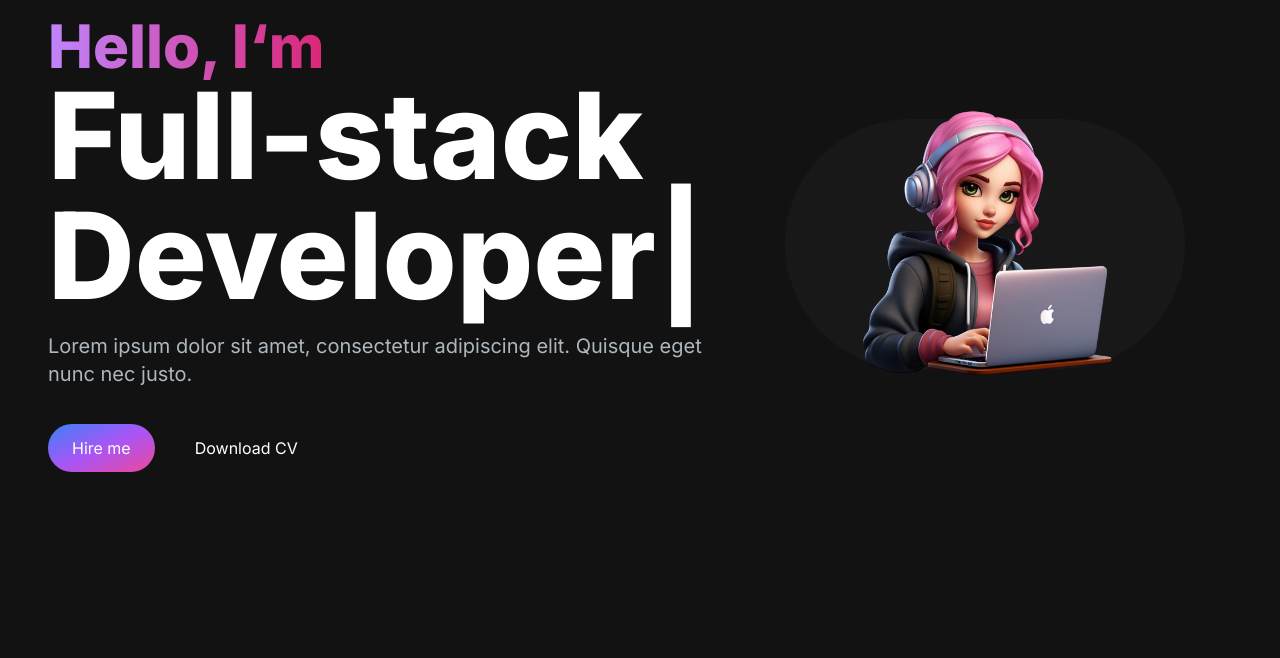
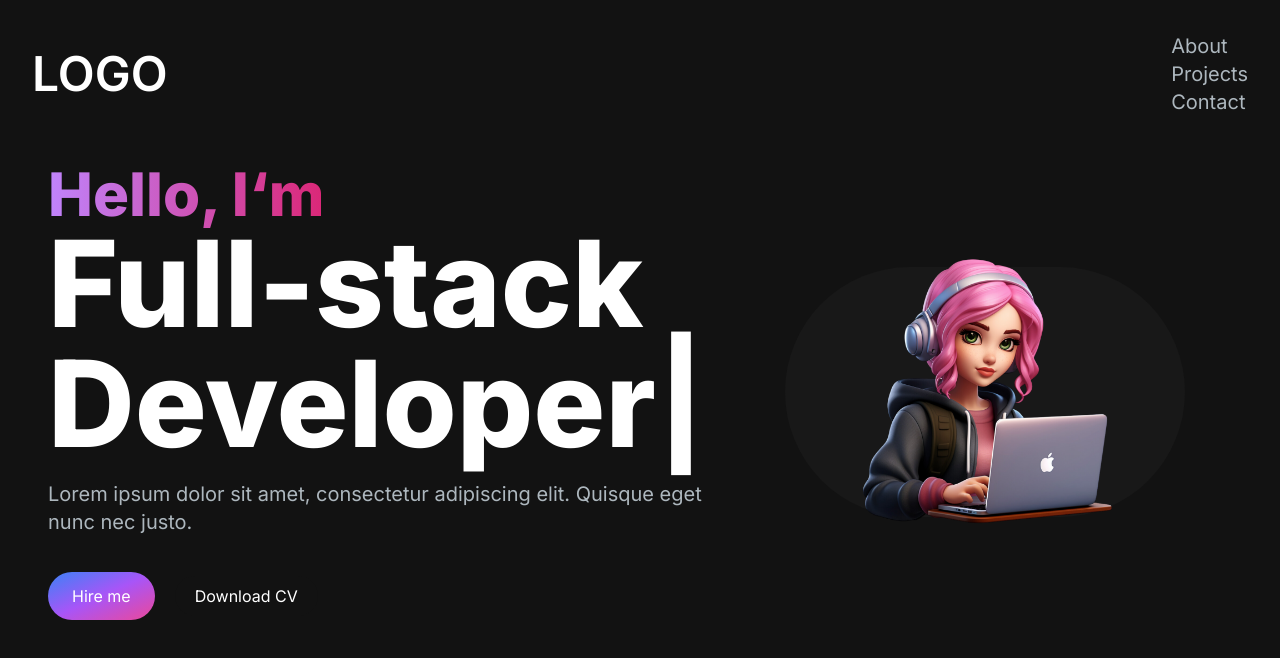
Before and after one commit to xiangddang/portfolio-website, a Next.js app: page / in a window 1280 px wide. Shown: the top 658 px of the page. Built offline with nearby package versions, Linux system fonts and the light colour scheme.

Commit message:
navbar sketch

```diff
--- /dev/null
+++ b/src/app/components/NavBar.jsx
@@ -0,0 +1,34 @@
+import React from "react";
+import Link from "next/link";
+import NavList from "./NavList";
+
+const navLinks = [
+    { title: "About", path: "#about" },
+    { title: "Projects", path: "#projects" },
+    { title: "Contact", path: "#contact" },
+    ];
+
+const NavBar = () => {
+  return (
+    <nav>
+      <div className="flex flex-wrap items-center justify-between mx-auto p-8">
+        <Link href="/" className="text-5xl text-white font-semibold">
+          LOGO
+        </Link>
+        <div className="menu hidden md:block md:w-auto" id="navbar">
+          <ul>
+            {
+                navLinks.map((link, index) => (
+                    <li key={index}>
+                        <NavList href={link.path} title={link.title} />
+                    </li>
+                ))
+            }
+          </ul>
+        </div>
+      </div>
+    </nav>
+  );
+};
+
+export default NavBar;
--- /dev/null
+++ b/src/app/components/NavList.jsx
@@ -0,0 +1,15 @@
+import React from "react";
+import Link from "next/link";
+
+const NavList = ({ href, title }) => {
+  return (
+    <Link
+      href={href}
+      className="block py-2 pl-3 pr-4 text-[#ADB7BE] sm:text-xl rounded md:p-0 hover:text-white"
+    >
+      {title}
+    </Link>
+  );
+};
+
+export default NavList;
--- a/src/app/page.js
+++ b/src/app/page.js
@@ -1,12 +1,14 @@
 import Image from "next/image";
 import HeroSection from "./components/HeroSection";
+import NavBar from "./components/NavBar";
 
 export default function Home() {
   return (
     <main className="flex min-h-screen flex-col bg-[#121212]">
-      <container class="container mx-auto px-12 py-4">
+    <NavBar />
+      <div class="container mx-auto px-12 py-4">
         <HeroSection />
-      </container>
+      </div>
     </main>
   );
 }
```
